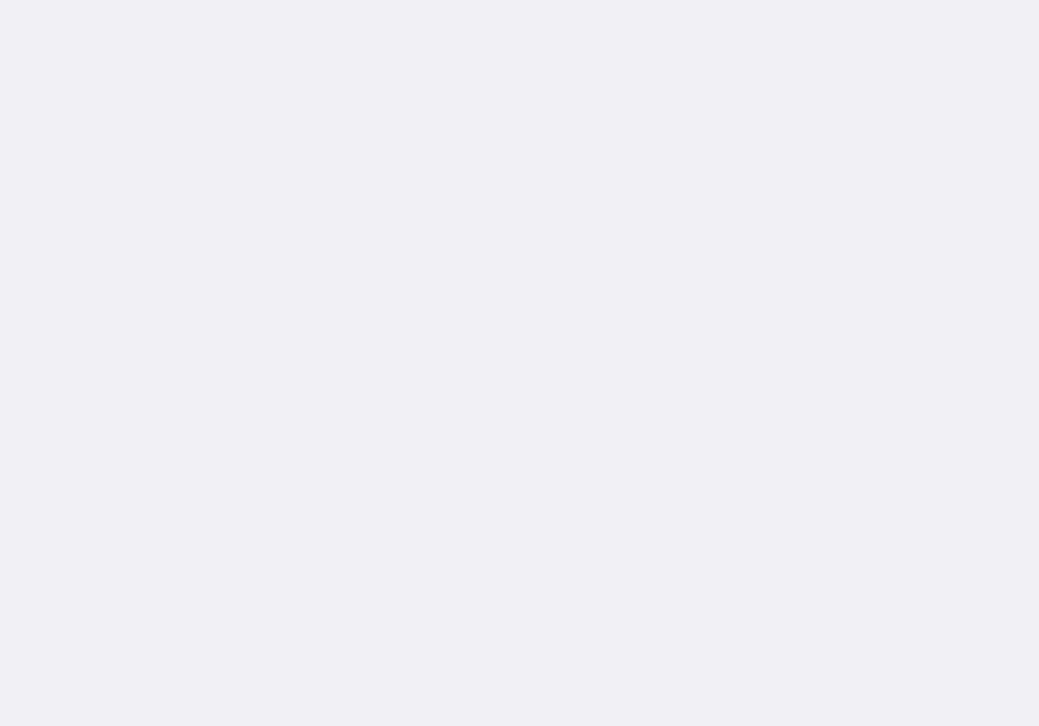
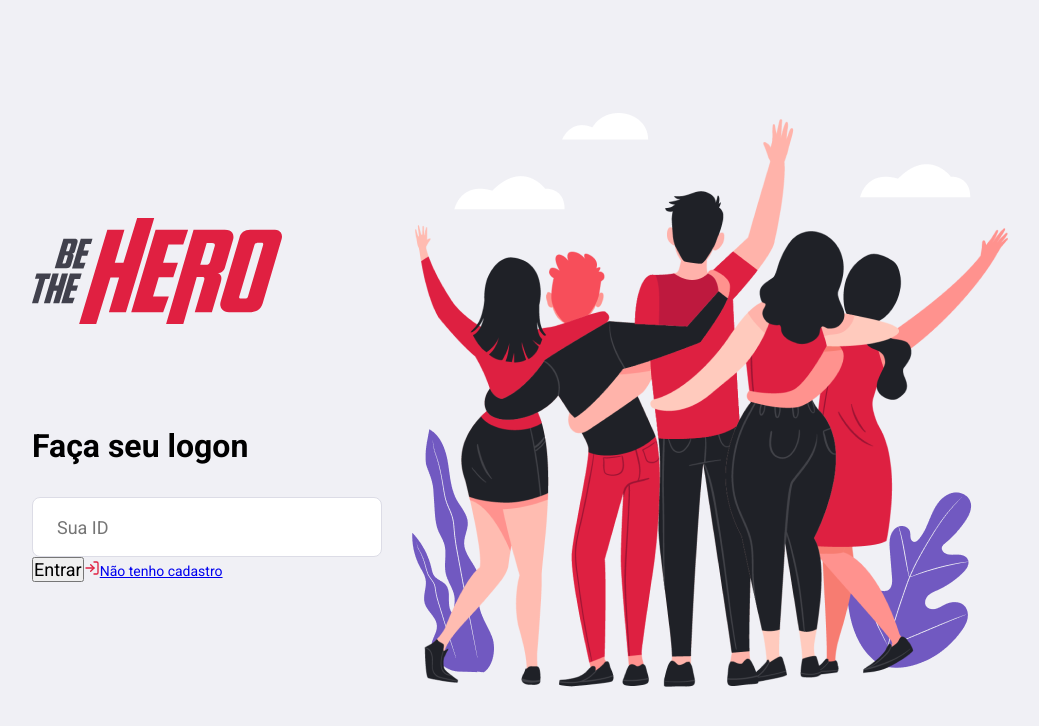
Before and after one commit to phdduarte/projectongs, a React (Create React App) app in the folder frontend/: page / in a window 1280 px wide. Shown: the top 726 px of the page, without its empty margins (120-1159 px from the left). Built offline with nearby package versions, Linux system fonts and the light colour scheme.

Commit message:
Fix: estilizando a pagina de login

```diff
--- a/frontend/package.json
+++ b/frontend/package.json
@@ -8,6 +8,7 @@
     "@testing-library/user-event": "^7.1.2",
     "react": "^16.13.1",
     "react-dom": "^16.13.1",
+    "react-icons": "^3.9.0",
     "react-scripts": "3.4.1"
   },
   "scripts": {
--- a/frontend/src/global.css
+++ b/frontend/src/global.css
@@ -20,3 +20,12 @@ input, button, textarea {
 button {
     cursor: pointer;
 }
+
+form input {
+    width: 100%;
+    height: 60px;
+    color: #333;
+    border: 1px solid #dcdce6;
+    border-radius: 8px;
+    padding: 0 24px;
+}
--- a/frontend/src/pages/Logon/index.js
+++ b/frontend/src/pages/Logon/index.js
@@ -1,13 +1,29 @@
 import React from 'react'
+import { FiLogIn } from 'react-icons/fi'
 
 import './styles.css'
+
+import logoImg from '../../assets/logo.svg'
+import heroesImg from '../../assets/heroes.png'
 
 export default function Logon() {
     return (
         <div className="logon-container">
             <section className="form">
+                <img src={logoImg} alt="Logo" />
+                <form>
+                    <h1>Faça seu logon</h1>
 
+                    <input placeholder="Sua ID" type="text"/>
+                    <button type="submit">Entrar</button>
+
+                    <a href="/register">
+                        <FiLogIn size={16} color="#E02041" />
+                        Não tenho cadastro
+                    </a>
+                </form>
             </section>
+            <img src={heroesImg} alt="Heroes" />
         </div>
     )
 }
--- a/frontend/src/pages/Logon/styles.css
+++ b/frontend/src/pages/Logon/styles.css
@@ -1,3 +1,25 @@
-h1 {
-    color: red;
+.logon-container {
+    width: 100%;
+    max-width: 1120px;
+    height: 100vh;
+    margin: 0 auto;
+
+    display: flex;
+    align-items: center;
+    justify-content: center;
 }
+
+.logon-container section.form {
+    width: 100%;
+    max-width: 350px;
+    margin-right: 30px;
+}
+
+.logon-container section.form form {
+    margin-top: 100px;
+}
+
+.logon-container section.form form h1 {
+    font-size: 32px;
+    margin-bottom: 32px;
+}
```
Also changed, not shown: 2 other files (tests, documents, lock files or other folders).
